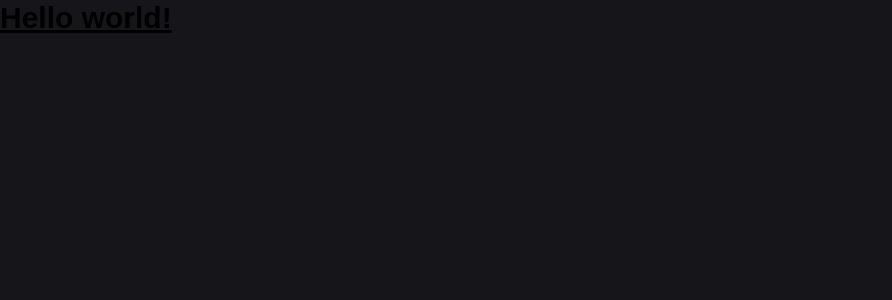
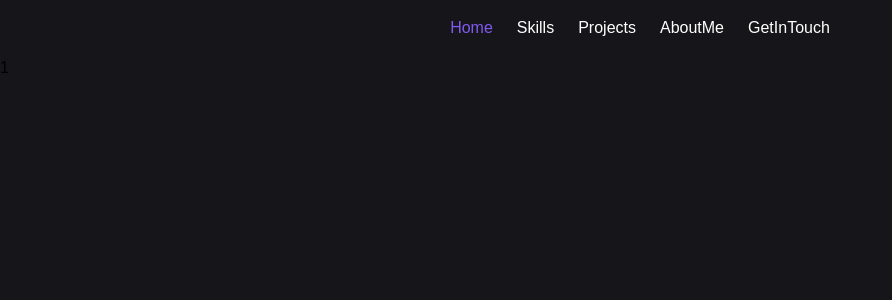
Before and after one commit to Shahryar-Pirooz/Shahryar-Pirooz, a React (Create React App) app: page / in a window 1280 px wide. Shown: the top 300 px of the page, without its empty margins (0-892 px from the left). Built offline with nearby package versions, Linux system fonts and the light colour scheme.

Commit message:
navbar added

```diff
--- a/src/app.jsx
+++ b/src/app.jsx
@@ -1,5 +1,15 @@
-import React from 'react'
+import React, { useState } from 'react'
+import Hero from './components/hero'
+import NavBar from './components/navbar'
 
 export default function App() {
-  return <h1 className="text-3xl font-bold underline">Hello world!</h1>
+  const [pageState, setPageState] = useState('Home')
+  // handlers
+  const handlePage = (target) => setPageState(target)
+  return (
+    <div>
+      <NavBar state={pageState} handler={handlePage} />
+      <Hero />
+    </div>
+  )
 }
--- /dev/null
+++ b/src/components/hero.jsx
@@ -0,0 +1,9 @@
+import React from 'react'
+
+export default function Hero() {
+  return (
+    <div className="bg-background flex flex-row flex-nowrap w-screen h-screen">
+      1
+    </div>
+  )
+}
--- /dev/null
+++ b/src/components/navbar.jsx
@@ -0,0 +1,29 @@
+import React from 'react'
+
+export default function NavBar({ state, handler }) {
+  const pages = ['Home', 'Skills', 'Projects', 'AboutMe', 'GetInTouch']
+  return (
+    <div className="flex flex-row justify-center items-center my-4 text-head">
+      {pages.map((page) => {
+        const pageStyle = 'mx-3 cursor-pointer transition-all'
+        const selectedStyle = 'text-primary transition-all'
+        if (page === state) {
+          return (
+            <p
+              className={`${pageStyle} ${selectedStyle}`}
+              onClick={() => handler(page)}
+            >
+              {page}
+            </p>
+          )
+        } else {
+          return (
+            <p className={pageStyle} onClick={() => handler(page)}>
+              {page}
+            </p>
+          )
+        }
+      })}
+    </div>
+  )
+}
```
